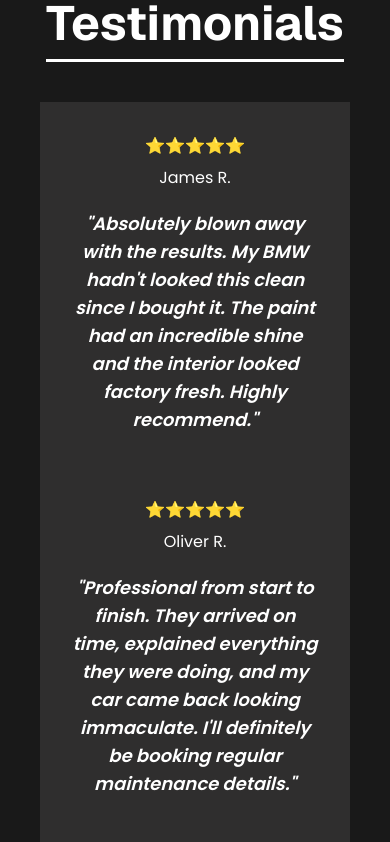
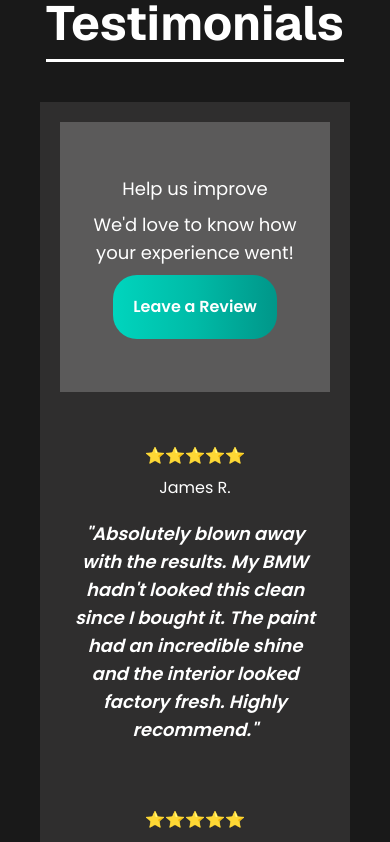
Before and after one commit to ymuth/store-front-1, a Next.js app: page / in a window 390 px wide. Shown: the part 6280-7122 px from the top of the page. Built offline with nearby package versions, Linux system fonts and the light colour scheme.

Commit message:
made the review section in testimonials first on mobile as theyre more liekly to see it...

```diff
--- a/src/components/home/testimonials.tsx
+++ b/src/components/home/testimonials.tsx
@@ -38,7 +38,7 @@ export default function TestimonialsSection() {
                         <p >Thomas K.</p>
                         <p className="md:text-left mt-3 font-semibold italic text-lg ">"Excellent value for money. Every corner of the car was spotless, from the wheels to the dashboard vents. It's clear they genuinely care about the quality of their work."</p>
                     </div>
-                    <div className="text-center text-white p-5 bg-[#5b5a5a] flex flex-col gap-2 mx-auto justify-center-safe">
+                    <div className="md:aspect-auto md:order-last order-first aspect-square text-center text-white p-5 bg-[#5b5a5a] flex flex-col gap-2 mx-auto justify-center-safe">
                         <h1 className="  text-lg">Help us improve</h1>
                         <p className="  text-lg">We'd love to know how your experience went!</p>
                         <Link href="/services" className=" mx-auto p-5 text-white font-semibold bg-linear-to-r from-teal-400 via-teal-500 to-teal-600 hover:bg-linear-to-br rounded-3xl hover:opacity-90 transition-opacity">Leave a Review</Link>
```
